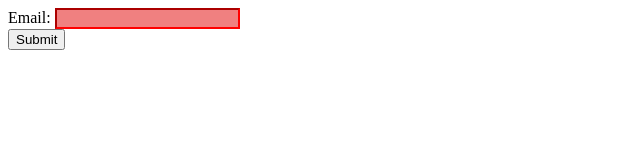
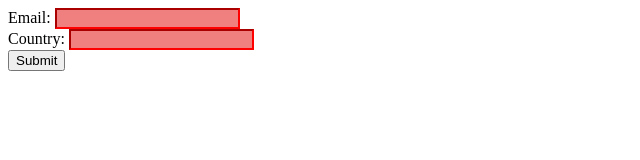
Before and after one commit to jwwals1/Form-Validation, a plain HTML site: page index.html in a window 1280 px wide. Shown: the whole page, without its empty margins (0-640 px from the left). Drawn offline with Linux system fonts and the light colour scheme.

Commit message:
added country input

```diff
--- a/index.html
+++ b/index.html
@@ -12,6 +12,12 @@
       <label for="email"> Email: </label>
       <input type="email" id="email" name="email" required minlength="6" />
       <span class="error" aria-live="polite"></span><br />
+      <label for="country">Country: </label>
+      <input type="text" name="country" id="country" required minlength="3" />
+      <span class="error" aria-live="polite"></span><br />
+      <!-- <label for="zipeCode">Zip Code: </label>
+      <input type="number" id="zipCode" name="zipCode" required minlength="4" />
+      <span class="error" aria-live="polite"></span> -->
       <button>Submit</button>
     </form>
   </body>
```
